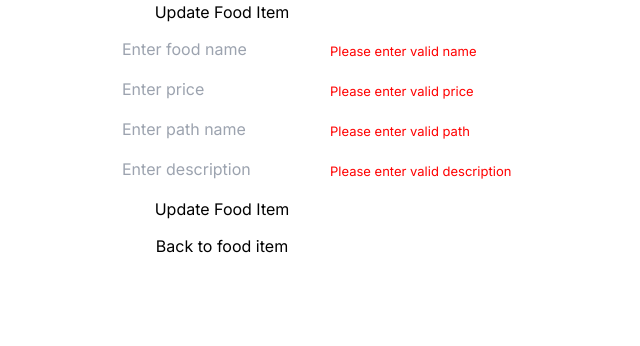
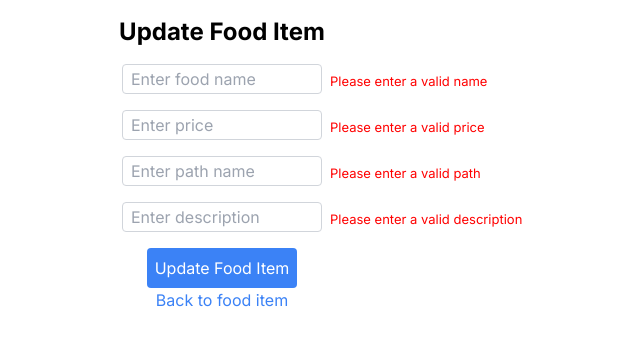
Before and after one commit to nitesh-e33/Resto-App, a Next.js app: page /restaurant/dashboard/1 in a window 1280 px wide. Both pictures are taken after a click on the button "Update Food Item". Shown: the top 346 px of the page, without its empty margins (418-1058 px from the left). Built offline with nearby package versions, Linux system fonts and the light colour scheme; no server answers; the database is empty.

Commit message:
OP-1 || Add Tailwind

```diff
--- a/src/app/_components/AddFoodItem.js
+++ b/src/app/_components/AddFoodItem.js
@@ -34,29 +34,58 @@ const AddFoodItem=(props)=>{
     }
 
     return (
-        <div className="container">
-            <h1>Add New Food Item</h1>
-            <div className="input-wrapper">
-                <input type="text" className="input-field" placeholder="Enter food name" value={name} onChange={(e)=>setName(e.target.value)}/>
-                { error && !name && <span className="input-error">Please enter valid name</span> }
-            </div>
-            <div className="input-wrapper">
-                <input type="text" className="input-field" placeholder="Enter price" value={price} onChange={(e)=>setPrice(e.target.value)}/>
-                { error && !price && <span className="input-error">Please enter valid price</span> }
-            </div>
-            <div className="input-wrapper">
-                <input type="text" className="input-field" placeholder="Enter path name" value={path} onChange={(e)=>setPath(e.target.value)}/>
-                { error && !path && <span className="input-error">Please enter valid path</span> }
-            </div>
-            <div className="input-wrapper">
-                <input type="text" className="input-field" placeholder="Enter description" value={description} onChange={(e)=>setDescription(e.target.value)}/>
-                { error && !description && <span className="input-error">Please enter valid description</span> }
-            </div>
-            <div className="input-wrapper">
-                <button className="button" onClick={handleAddFoodItem}>Add Food Item</button>
-            </div>
+        <div className="container mx-auto p-4">
+          <h1 className="text-2xl font-bold mb-4">Add New Food Item</h1>
+          <div className="mb-4">
+            <input
+              type="text"
+              className="input-field w-full p-2 border border-gray-300 rounded"
+              placeholder="Enter food name"
+              value={name}
+              onChange={(e) => setName(e.target.value)}
+            />
+            {error && !name && <span className="input-error">Please enter a valid name</span>}
+          </div>
+          <div className="mb-4">
+            <input
+              type="text"
+              className="input-field w-full p-2 border border-gray-300 rounded"
+              placeholder="Enter price"
+              value={price}
+              onChange={(e) => setPrice(e.target.value)}
+            />
+            {error && !price && <span className="input-error">Please enter a valid price</span>}
+          </div>
+          <div className="mb-4">
+            <input
+              type="text"
+              className="input-field w-full p-2 border border-gray-300 rounded"
+              placeholder="Enter path name"
+              value={path}
+              onChange={(e) => setPath(e.target.value)}
+            />
+            {error && !path && <span className="input-error">Please enter a valid path</span>}
+          </div>
+          <div className="mb-4">
+            <input
+              type="text"
+              className="input-field w-full p-2 border border-gray-300 rounded"
+              placeholder="Enter description"
+              value={description}
+              onChange={(e) => setDescription(e.target.value)}
+            />
+            {error && !description && <span className="input-error">Please enter a valid description</span>}
+          </div>
+          <div>
+            <button
+              className="bg-blue-500 text-white p-2 rounded hover:bg-blue-600"
+              onClick={handleAddFoodItem}
+            >
+              Add Food Item
+            </button>
+          </div>
         </div>
-    )
+      );
 }
 
 export default AddFoodItem;
--- a/src/app/api/restaurant/foods/edit/[id]/route.js
+++ b/src/app/api/restaurant/foods/edit/[id]/route.js
@@ -1,4 +1,4 @@
-import { connectionStr } from "mongoose";
+import { connectionStr } from "../../../../../lib/db";
 import { foodSchema } from "../../../../../lib/foodsModel";
 import mongoose from "mongoose";
 import { NextResponse } from "next/server";
--- a/src/app/explore/[name]/page.js
+++ b/src/app/explore/[name]/page.js
@@ -49,11 +49,11 @@ const Page=(props)=>{
             <div className="restaurant-page-banner">
                 <h1>{decodeURI(name)}</h1>
             </div>
-            <div className="detail-wrapper">
-                <h4>Contact :{restaurantDetails?.contact}</h4>
-                <h4>City :{restaurantDetails?.city}</h4>
-                <h4>Address :{restaurantDetails?.address}</h4>
-                <h4>Email :{restaurantDetails?.email}</h4>
+            <div className="detail-wrapper h-16">
+                <h4 className="mt-4 font-bold">Contact :{restaurantDetails?.contact}</h4>
+                <h4 className="mt-4 font-bold">City :{restaurantDetails?.city}</h4>
+                <h4 className="mt-4 font-bold">Address :{restaurantDetails?.address}</h4>
+                <h4 className="mt-4 font-bold">Email :{restaurantDetails?.email}</h4>
             </div>
             <div className="food-item-wrapper">
                 {
--- a/src/app/globals.css
+++ b/src/app/globals.css
@@ -82,7 +82,7 @@ table button {
     background-color: rgba(0, 0, 0, 0.7);
     background-blend-mode: multiply;
     padding: 30px;
-    height: 230px;
+    height: 270px;
     color: #fff;
     text-align: center;
 }
@@ -138,6 +138,7 @@ table button {
     border: 1px solid #aaa;
     border-radius: 5px;
     cursor: pointer;
+    height: 90px;
 }
 .restaurant-wrapper .heading-wrapper, .restaurant-wrapper .address-wrapper{
     padding-left: 15px;
--- a/src/app/page.js
+++ b/src/app/page.js
@@ -65,7 +65,7 @@ export default function Home() {
     <main>
       <CustomerHeader />
       <div className="main-page-banner">
-        <h1>Food Delivery App</h1>
+        <h1 className="text-4xl font-bold">Food Delivery App</h1>
         <div className="input-wrapper">
           <select value={selectedLocation} onChange={handleLocationChange} className="select-input">
             <option value="">Select Place</option>
@@ -84,9 +84,9 @@ export default function Home() {
             onClick={() => router.push(`explore/${item.name}?id=${item._id}`)}
             className="restaurant-wrapper"
           >
-            <div className="heading-wrapper">
-              <h3>{item.name}</h3>
-              <h5>Contact: {item.contact}</h5>
+            <div className="heading-wrapper font-bold">
+              <h3 className="text-xl">{item.name}</h3>
+              <h5 className="text-lg">Contact: {item.contact}</h5>
             </div>
             <div className="address-wrapper">
               <div>{item.city},</div>
--- a/src/app/restaurant/dashboard/[id]/page.js
+++ b/src/app/restaurant/dashboard/[id]/page.js
@@ -49,30 +49,59 @@ const EditFoodItems=(props)=>{
     }
 
     return (
-        <div className="container">
-            <h1>Update Food Item</h1>
-            <div className="input-wrapper">
-                <input type="text" className="input-field" placeholder="Enter food name" value={name} onChange={(e)=>setName(e.target.value)}/>
-                { error && !name && <span className="input-error">Please enter valid name</span> }
+        <div className="container mx-auto p-4">
+            <h1 className="text-2xl font-bold mb-4">Update Food Item</h1>
+            <div className="mb-4">
+            <input
+                type="text"
+                className="input-field w-full p-2 border border-gray-300 rounded"
+                placeholder="Enter food name"
+                value={name}
+                onChange={(e) => setName(e.target.value)}
+            />
+            {error && !name && <span className="input-error">Please enter a valid name</span>}
             </div>
-            <div className="input-wrapper">
-                <input type="text" className="input-field" placeholder="Enter price" value={price} onChange={(e)=>setPrice(e.target.value)}/>
-                { error && !price && <span className="input-error">Please enter valid price</span> }
+            <div className="mb-4">
+            <input
+                type="text"
+                className="input-field w-full p-2 border border-gray-300 rounded"
+                placeholder="Enter price"
+                value={price}
+                onChange={(e) => setPrice(e.target.value)}
+            />
+            {error && !price && <span className="input-error">Please enter a valid price</span>}
             </div>
-            <div className="input-wrapper">
-                <input type="text" className="input-field" placeholder="Enter path name" value={path} onChange={(e)=>setPath(e.target.value)}/>
-                { error && !path && <span className="input-error">Please enter valid path</span> }
+            <div className="mb-4">
+            <input
+                type="text"
+                className="input-field w-full p-2 border border-gray-300 rounded"
+                placeholder="Enter path name"
+                value={path}
+                onChange={(e) => setPath(e.target.value)}
+            />
+            {error && !path && <span className="input-error">Please enter a valid path</span>}
             </div>
-            <div className="input-wrapper">
-                <input type="text" className="input-field" placeholder="Enter description" value={description} onChange={(e)=>setDescription(e.target.value)}/>
-                { error && !description && <span className="input-error">Please enter valid description</span> }
+            <div className="mb-4">
+            <input
+                type="text"
+                className="input-field w-full p-2 border border-gray-300 rounded"
+                placeholder="Enter description"
+                value={description}
+                onChange={(e) => setDescription(e.target.value)}
+            />
+            {error && !description && <span className="input-error">Please enter a valid description</span>}
             </div>
-            <div className="input-wrapper">
-                <button className="button" onClick={handleEditFoodItem}>Update Food Item</button>
+            <div>
+            <button
+                className="bg-blue-500 text-white p-2 rounded hover:bg-blue-600"
+                onClick={handleEditFoodItem}
+            >
+                Update Food Item
+            </button>
             </div>
-            <Link href="../dashboard">Back to food item</Link>
+            <Link className="text-blue-500 hover:underline" href="../dashboard">Back to food item</Link>
         </div>
-    )
+    );
 }
 
 export default EditFoodItems;
```
Also changed, not shown: src/app/_components/CustomerHeader.js (+38 -15 lines).
